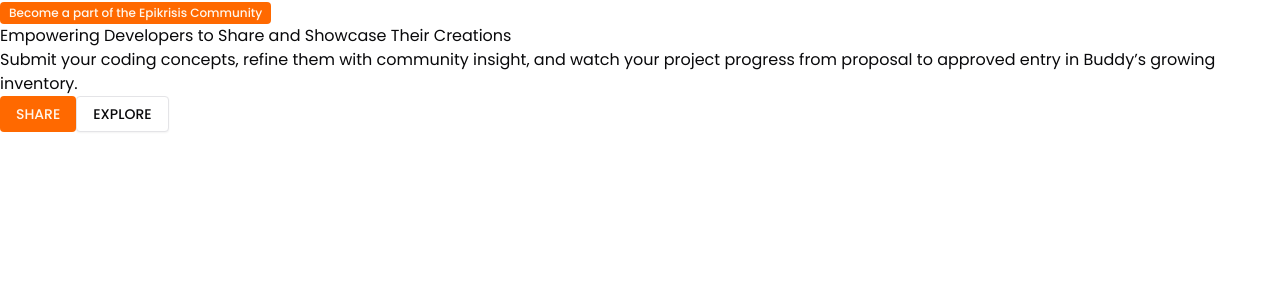
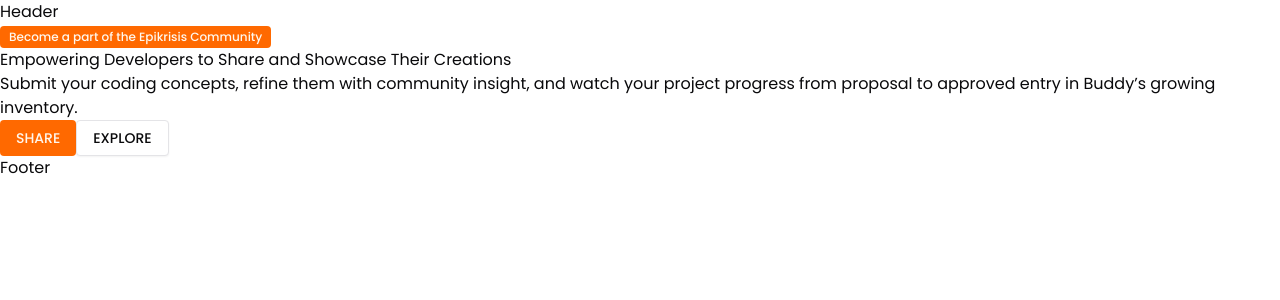
Before and after one commit to Nimira43/Epikrisis, a Next.js app: page / in a window 1280 px wide. Shown: the top 300 px of the page. Built offline with nearby package versions, Linux system fonts and the light colour scheme.

Commit message:
Header and Footer placeholders

```diff
--- a/app/layout.tsx
+++ b/app/layout.tsx
@@ -19,9 +19,11 @@
 }>) {
   return (
     <html lang='en'>
+      <header>Header</header>
       <body className={poppins.className}>
         {children}
       </body>
+      <footer>Footer</footer>
     </html>
   )
 }
```
